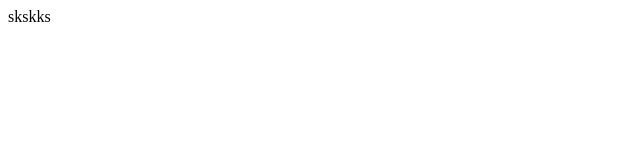
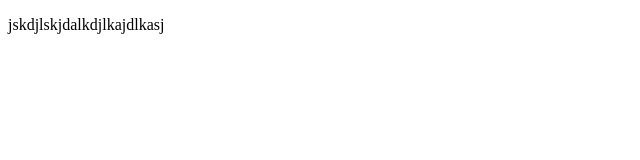
Before and after one commit to Jomarjidze/Lesson-4, a plain HTML site: page index.html in a window 1280 px wide. Shown: the whole page, without its empty margins (0-640 px from the left). Drawn offline with Linux system fonts and the light colour scheme.

Commit message:
tttsssss
rrrrssss

```diff
--- a/index.html
+++ b/index.html
@@ -4,6 +4,6 @@
         <title>GitHub</title>
     </head>
     <body>
-skskks
+<p>jskdjlskjdalkdjlkajdlkasj</p>
     </body>
 </html>
```
